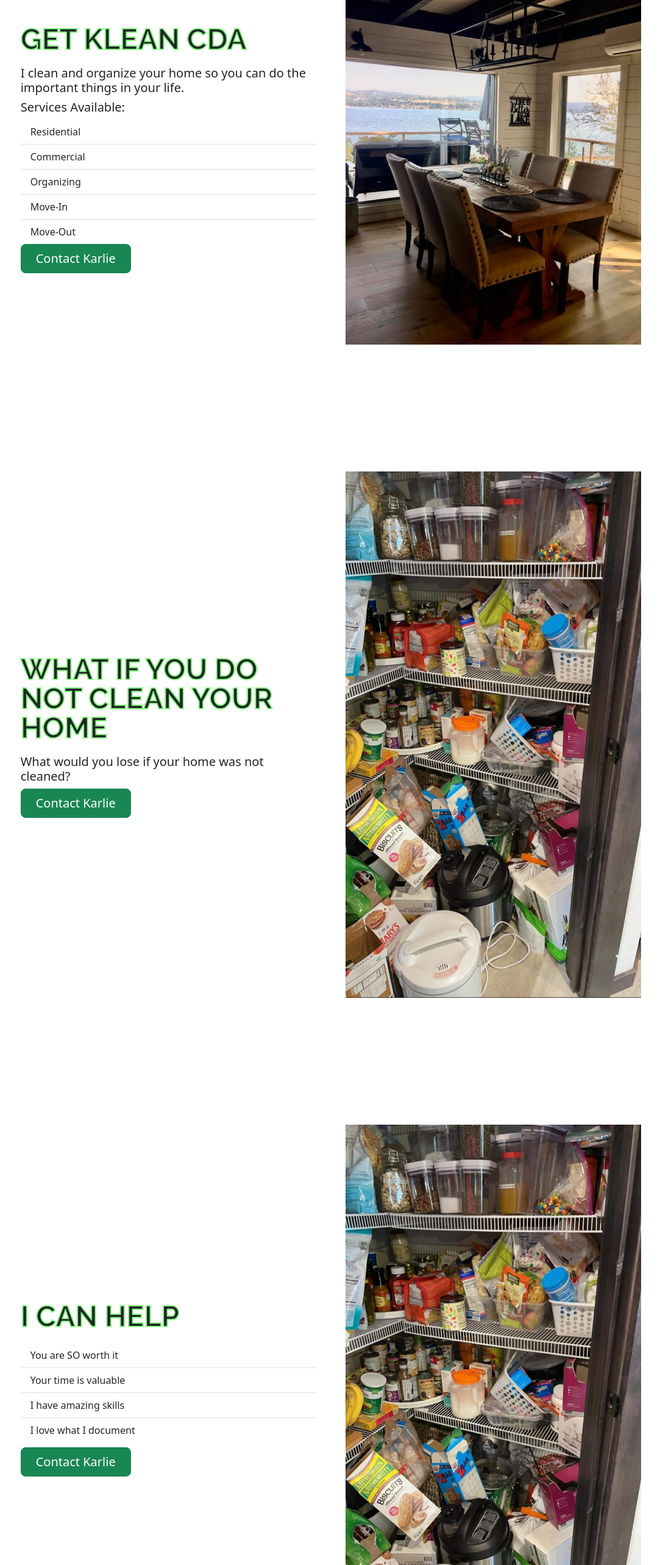
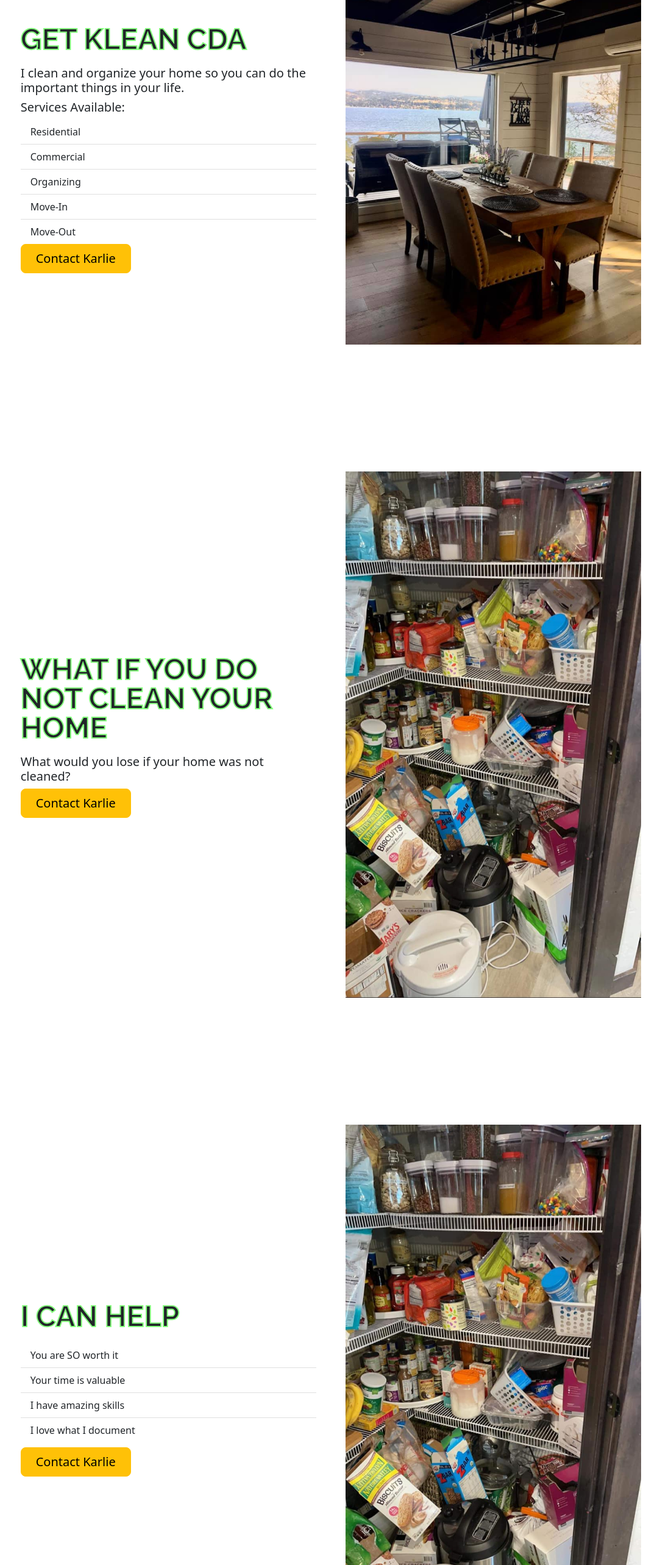
Before and after one commit to jimandjo/get_klean_CDA, a React (Create React App) app: page / in a window 1280 px wide. Shown: the part 234-2800 px from the top of the page at 61% size, without its empty margins (97-1180 px from the left). Built offline with nearby package versions, Linux system fonts and the light colour scheme.

Commit message:
Commint to clean up for the day.

```diff
--- a/src/Welcome.js
+++ b/src/Welcome.js
@@ -29,7 +29,7 @@ function Welcome() {
               <ListGroup.Item>Move-Out </ListGroup.Item>
             </ListGroup>
         <div class="d-grid gap-2 d-md-flex justify-content-md-start">
-          <button type="button" class="btn btn-success btn-lg px-4 me-md-2">Contact Karlie</button>
+          <button type="button" class="btn btn-warning btn-lg px-4 me-md-2">Contact Karlie</button>
           {/* <button type="button" class="btn btn-outline-secondary btn-lg px-4">Sign Up</button> */}
         </div>
       </div>
@@ -49,7 +49,7 @@ function Welcome() {
         <h4 class="lead"></h4>
 
         <div class="d-grid gap-2 d-md-flex justify-content-md-start">
-          <button type="button" class="btn btn-success btn-lg px-4 me-md-2">Contact Karlie</button>
+          <button type="button" class="btn btn-warning btn-lg px-4 me-md-2">Contact Karlie</button>
           {/* <button type="button" class="btn btn-outline-secondary btn-lg px-4">Sign Up</button> */}
         </div>
       </div>
@@ -74,7 +74,7 @@ function Welcome() {
         <h4 class="lead"></h4>
 
         <div class="d-grid gap-2 d-md-flex justify-content-md-start">
-          <button type="button" class="btn btn-success btn-lg px-4 me-md-2">Contact Karlie</button>
+          <button type="button" class="btn btn-warning btn-lg px-4 me-md-2">Contact Karlie</button>
           {/* <button type="button" class="btn btn-outline-secondary btn-lg px-4">Sign Up</button> */}
         </div>
       </div>
@@ -99,7 +99,7 @@ function Welcome() {
         <h4 class="lead"></h4>
 
         <div class="d-grid gap-2 d-md-flex justify-content-md-start">
-          <button type="button" class="btn btn-success btn-lg px-4 me-md-2">Contact Karlie</button>
+          <button type="button" class="btn btn-warning btn-lg px-4 me-md-2">Contact Karlie</button>
           {/* <button type="button" class="btn btn-outline-secondary btn-lg px-4">Sign Up</button> */}
         </div>
       </div>
@@ -118,7 +118,7 @@ function Welcome() {
         <h4 class="lead">You will be on your way to better things.</h4>
 
         <div class="d-grid gap-2 d-md-flex justify-content-md-start">
-          <button type="button" class="btn btn-success btn-lg px-4 me-md-2">Contact Karlie</button>
+          <button type="button" class="btn btn-warning btn-lg px-4 me-md-2">Contact Karlie</button>
           {/* <button type="button" class="btn btn-outline-secondary btn-lg px-4">Sign Up</button> */}
         </div>
       </div>
```
